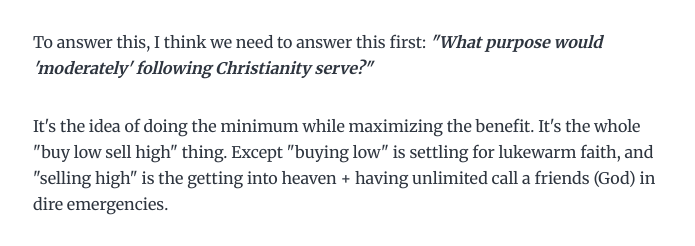
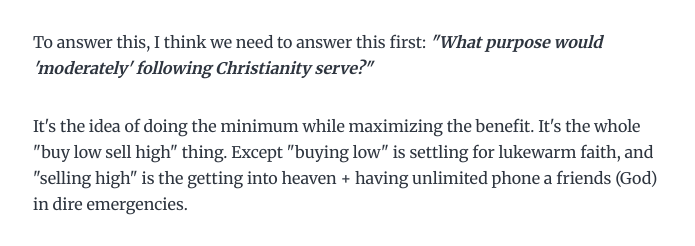
Before and after one commit to ohcnivek/unfortunately-my-thoughts, a Gatsby site: page /lukewarm-christianity/ in a window 1280 px wide. Shown: the part 903-1149 px from the top of the page, 291-986 px from the left. Built offline with nearby package versions, Linux system fonts and the light colour scheme; Gatsby itself is replaced by a stand-in of ours.

Commit message:
fixing wording

```diff
--- a/content/blog/lukewarm-christianity/index.md
+++ b/content/blog/lukewarm-christianity/index.md
@@ -16,7 +16,7 @@ I'm making the assumption here that we feel convicted that lukewarm faith is wro
 
 To answer this, I think we need to answer this first: ***"What purpose would 'moderately' following Christianity serve?"***
 
-It's the idea of doing the minimum while maximizing the benefit. It's the whole "buy low sell high" thing. Except "buying low" is settling for lukewarm faith, and "selling high" is the getting into heaven + having unlimited call a friends (God) in dire emergencies.
+It's the idea of doing the minimum while maximizing the benefit. It's the whole "buy low sell high" thing. Except "buying low" is settling for lukewarm faith, and "selling high" is the getting into heaven + having unlimited phone a friends (God) in dire emergencies.
 
 At least that's how it works in my head. We justify that it's ok because we luckily serve a good & merciful father, who looks past our transgressions. I really don't think I'm the only one that feels guilty after thinking like this. It almost feels like I'm taking advantage of God.
 
```
